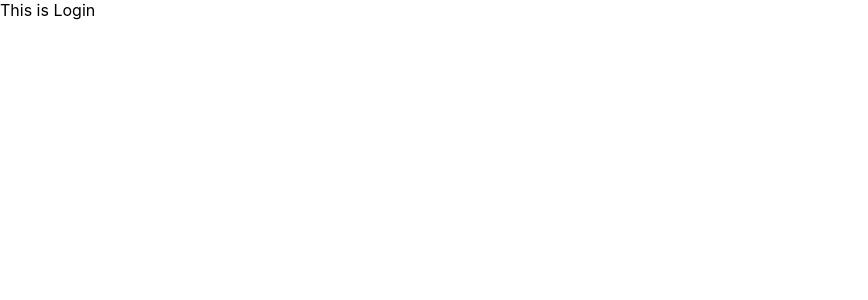
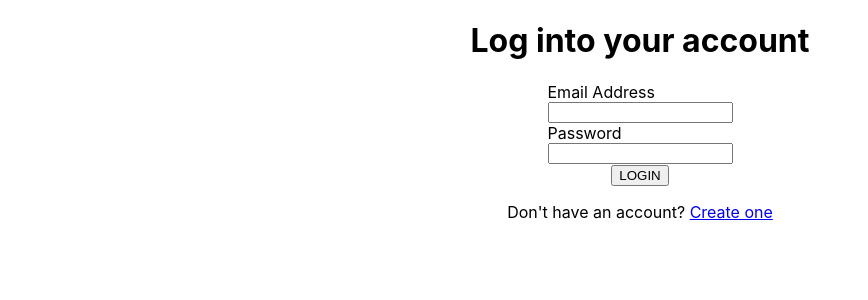
Before and after one commit to innocdavid/forum-gui, a React (Create React App) app: page / in a window 1280 px wide. Shown: the top 300 px of the page, without its empty margins (0-868 px from the left). Built offline with nearby package versions, Linux system fonts and the light colour scheme.

Commit message:
Login Component - Add email input field - Add password input field - Add submit button - Add a register link

```diff
--- a/src/components/login.jsx
+++ b/src/components/login.jsx
@@ -1,10 +1,66 @@
-import React from "react";
+import userEvent from "@testing-library/user-event";
+import React, { useState } from "react";
+import { Link } from "react-router-dom";
 
 const Login = () => {
+
+    // state
+    const [user, setUser] = useState({
+        email: "",
+        password: ""
+    });
+
+    // handleChange
+    const handleChange = (e) => {
+
+    };
+
     return (
-        <div>
-            This is Login
-        </div>
+        <main
+            style={{
+                //backgroundColor: "#ccc",
+                display: "flex",
+                flexDirection: "column",
+                justifyContent: "center",
+                alignItems: "center",
+                //width: "300px"
+            }}
+        >
+            <h1>Log into your account</h1>
+            <div style={{ display: "flex", flexDirection: "column"}}>
+                <label htmlFor="email">Email Address</label>
+                <input
+                    type="text"
+                    name="email"
+                    id="email"
+                    required
+                    value={ user.email }
+                    onChange={ handleChange }
+                    />
+            </div>
+            <div style={{ display: "flex", flexDirection: "column"}}>
+                <label htmlFor="password">Password</label>
+                <input
+                    type="password"
+                    name="password"
+                    id="password"
+                    required
+                    value={ user.password }
+                    onChange={ handleChange }
+                />
+            </div>
+            <div>
+                <input
+                    type="submit"
+                    value="LOGIN"
+                />
+            </div>
+            <div>
+                <p>
+                    Don't have an account? <Link to="/register">Create one</Link>
+                </p>
+            </div>
+        </main>
     );
 }
 
```
